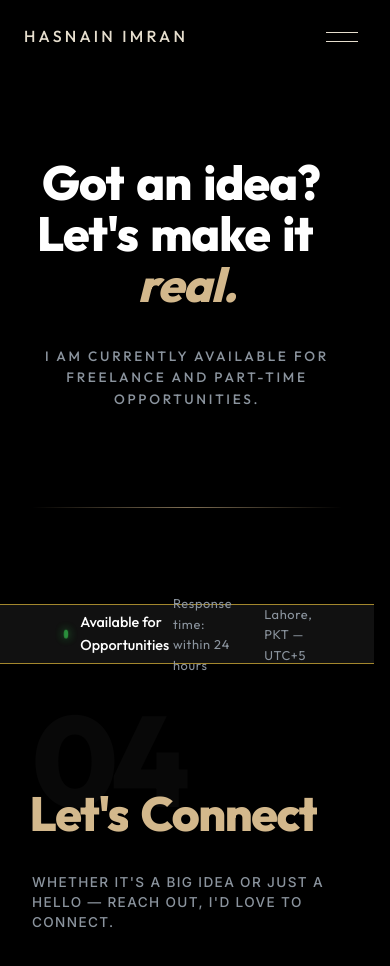
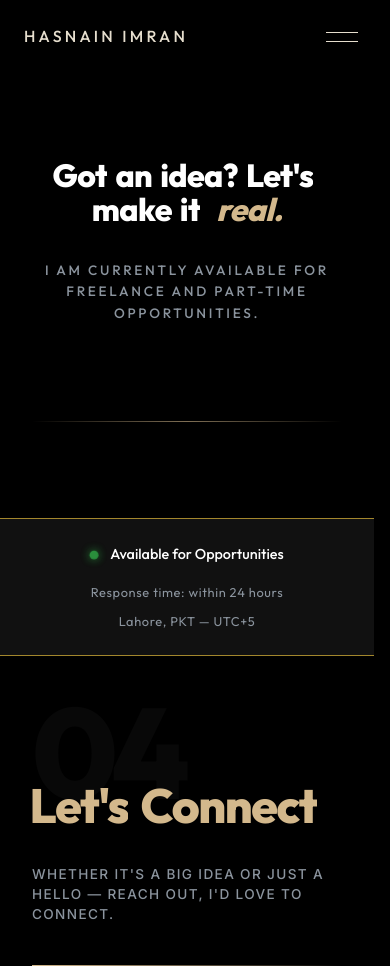
Before and after one commit to Hasnaincoder1/Portfolio, a Next.js app: page /contact in a window 390 px wide. Shown: the top 966 px of the page. Built offline with nearby package versions, Linux system fonts and the light colour scheme.

Commit message:
Portfolio update - Fri-03-20 04:53

```diff
--- a/src/app/contact/contact.module.css
+++ b/src/app/contact/contact.module.css
@@ -25,7 +25,7 @@
 
 .collaborateHeading {
     font-family: var(--font-outfit), sans-serif;
-    font-size: clamp(3rem, 8vw, 8rem);
+    font-size: clamp(2rem, 8vw, 8rem);
     font-weight: 800;
     line-height: 0.95;
     color: #ffffff;
@@ -422,6 +422,13 @@
     overflow: visible !important;
     width: 100% !important;
     height: 100% !important;
+    pointer-events: auto !important;
+    touch-action: pan-y !important;
+}
+
+.splineWrapper canvas {
+    pointer-events: auto !important;
+    touch-action: pan-y !important;
 }
 
 /* Right column: info + form stacked */
@@ -583,4 +590,18 @@
     .splineWrapper {
         height: 320px;
     }
+
+    .availabilityBanner {
+        flex-direction: column;
+        height: auto;
+        padding: 1.5rem 2rem;
+        gap: 1rem;
+        align-items: center;
+        text-align: center;
+    }
+
+    .availabilityRight {
+        flex-direction: column;
+        gap: 0.5rem;
+    }
 }
--- a/src/app/globals.css
+++ b/src/app/globals.css
@@ -18,7 +18,7 @@ html,
 body {
   min-height: 100vh;
   overflow-x: hidden;
-  scroll-behavior: auto !important;
+  scroll-behavior: smooth;
   scrollbar-gutter: stable;
 }
 
```
Also changed, not shown: src/app/about/about.module.css (+15 -1 lines).
